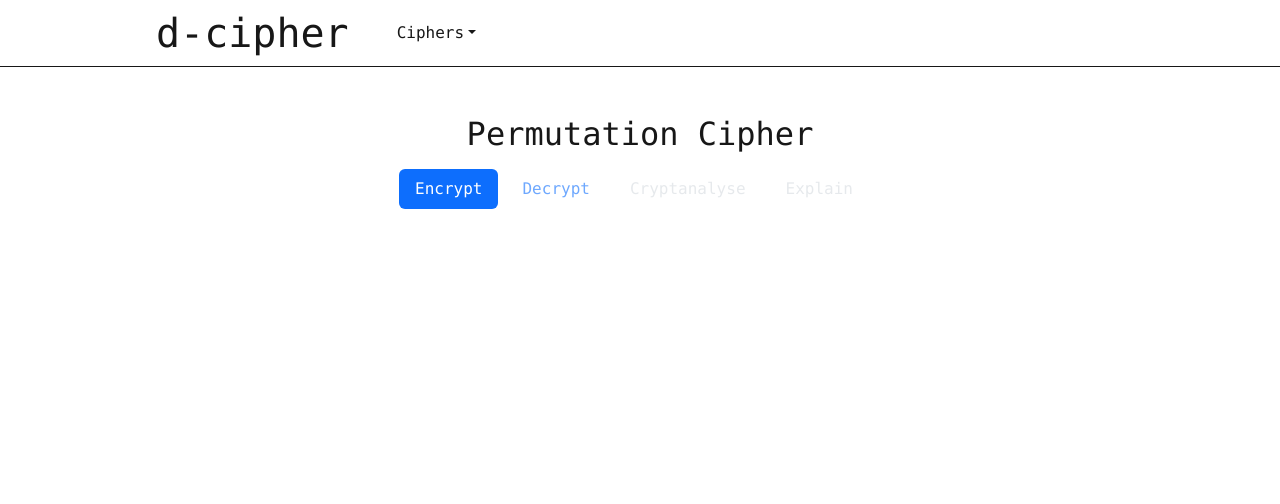
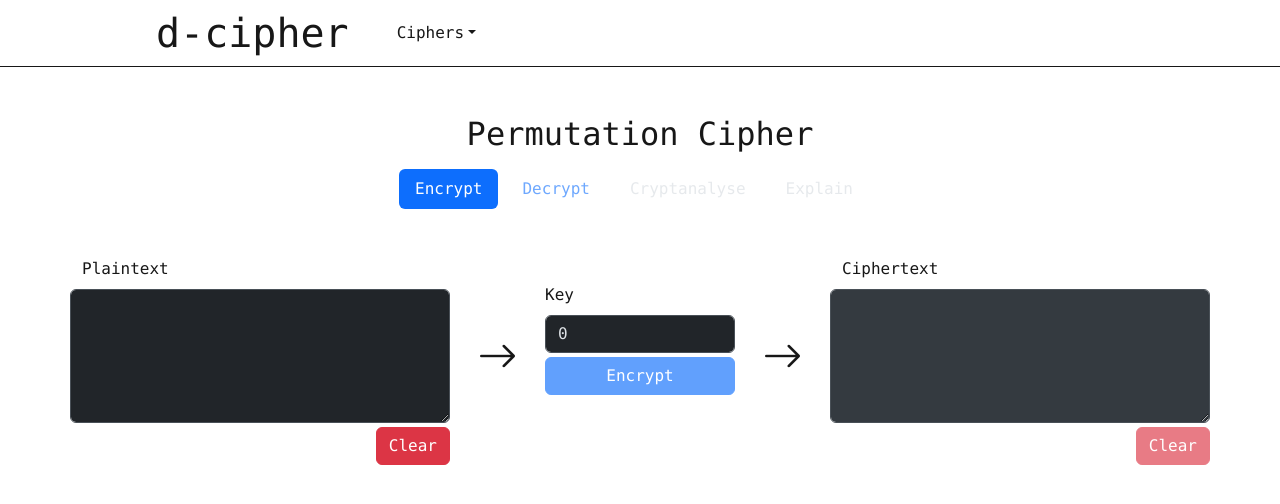
Before and after one commit to AssistantToTheRegionalManager96/d-cipher, a Next.js app: page /ciphers/permutation in a window 1280 px wide. Shown: the top 504 px of the page. Built offline with nearby package versions, Linux system fonts and the light colour scheme.

Commit message:
Substitution cipher key alphabet

```diff
--- a/src/app/ciphers/permutation/page.js
+++ b/src/app/ciphers/permutation/page.js
@@ -1,17 +1,106 @@
 "use client"
 import { useState } from "react";
 import CipherMenu from "@/app/components/cipherMenu/cipherMenu";
-import { Container, Row } from "react-bootstrap";
+import CryptographicTextArea from "@/app/components/cryptographicTextArea/cryptographicTextArea";
+import { Button, Col, Container, Form, InputGroup, Row, Stack } from "react-bootstrap";
+import GuidelineArrow from "@/app/components/guidelineArrow/guidelineArrow";
 
 
 const Home = () => {
     const [activeTab, setActiveTab] = useState(0);
+    const [plaintext, setPlaintext] = useState("");
+    const [ciphertext, setCiphertext] = useState("");
+    const [lastUsedPlaintext, setLastUsedPlaintext] = useState("");
+    const [lastUsedCiphertext, setLastUsedCiphertext] = useState("");
+    const [key, setKey] = useState(0);
+
+    const encrypt = (plaintext, key) => {
+        var encryptedChars = [];
+
+        var asciiIndexInput = 'a'.charCodeAt(0);
+        var asciiIndexOutput = 'A'.charCodeAt(0);
+
+        plaintext.split("").forEach((character) => {
+            var charCode = character.charCodeAt(0);
+            encryptedChars.push(String.fromCharCode((charCode - asciiIndexInput + key) % 26 + asciiIndexOutput));
+        })
+
+        return encryptedChars.join("");
+    }
+
+    const decrypt = (ciphertext, key) => {
+        var decryptedChars = [];
+
+        var asciiIndexInput = 'A'.charCodeAt(0);
+        var asciiIndexOutput = 'a'.charCodeAt(0);
+
+        ciphertext.split("").forEach((character) => {
+            var charCode = character.charCodeAt(0);
+            decryptedChars.push(String.fromCharCode(((charCode - asciiIndexInput - key) % 26 + 26) % 26 + asciiIndexOutput));
+        })
+
+        return decryptedChars.join("");
+    }
+
+    const handleRunButton = () => {
+        if (activeTab == 0) {
+            var encryptedText = encrypt(plaintext, key);
+
+            setLastUsedCiphertext(encryptedText);
+            setCiphertext(encryptedText);
+            setLastUsedPlaintext(plaintext);
+        }
+        else {
+            var decryptedText = decrypt(ciphertext, key);
+
+            setLastUsedPlaintext(decryptedText);
+            setPlaintext(decryptedText);
+            setLastUsedCiphertext(ciphertext);
+        }
+    }
 
     return (
         <Container className="mt-5">
             <Row>
                 <CipherMenu activeTab={activeTab} setActiveTab={setActiveTab}>Permutation Cipher</CipherMenu>
             </Row>
+
+            <Form as={Row} className="mt-5">
+                <Col xs={12} sm={12} md={12} lg={12} xl={4}  xxl={4} className="d-flex align-items-center mb-1">
+                    {activeTab == 0 ?
+                    <CryptographicTextArea mode="plaintext" value={plaintext} lastUsedValue={lastUsedPlaintext} handleChange={(newValue) => setPlaintext(newValue)}/>
+                    : <CryptographicTextArea mode="ciphertext" value={ciphertext} lastUsedValue={lastUsedCiphertext} handleChange={(newValue) => setCiphertext(newValue)}/> }
+                </Col>
+
+                <Col xs={12} sm={12} md={12} lg={12} xl={1}  xxl={1} className="d-flex align-items-center justify-content-center mb-1">
+                    <GuidelineArrow/>
+                </Col>
+
+                <Col xs={12} sm={12} md={12} lg={12} xl={2}  xxl={2} className="d-flex align-items-center justify-content-center mb-5 ps-0 pe-0">
+                    <Form.Group className="ps-0 pe-0">
+                        <Form.Label>
+                            Key
+                        </Form.Label>
+                        <div className="d-flex flex-xl-column flex-xxl-column gap-1">
+                            <InputGroup>
+                                <Form.Control type="text" value={key} onChange={(e) =>  {}}></Form.Control>
+                            </InputGroup>
+                            <Button variant="primary" disabled={(activeTab == 0 && plaintext == "") || (activeTab == 1 && ciphertext == "")}
+                            onClick={handleRunButton}>{activeTab == 0 ? "Encrypt" : "Decrypt"}</Button>
+                        </div>
+                    </Form.Group>
+                </Col>
+
+                <Col xs={12} sm={12} md={12} lg={12} xl={1}  xxl={1} className="d-flex align-items-center justify-content-center mb-1">
+                    <GuidelineArrow/>
+                </Col>
+
+                <Col xs={12} sm={12} md={12} lg={12} xl={4}  xxl={4} className="d-flex align-items-center mb-1">
+                {activeTab == 0 ?
+                    <CryptographicTextArea active={false} mode="ciphertext" value={lastUsedCiphertext} lastUsedValue={lastUsedCiphertext}/>
+                    : <CryptographicTextArea active={false} mode="plaintext" value={lastUsedPlaintext} lastUsedValue={lastUsedPlaintext}/>}
+                </Col>
+            </Form>
         </Container>
     )
 }
```
Also changed, not shown: src/app/ciphers/substitution/page.js (+2 -11 lines), src/app/components/substitutionAlphabetKey/substitutionAlphabetKey.js (+55 -10 lines).
